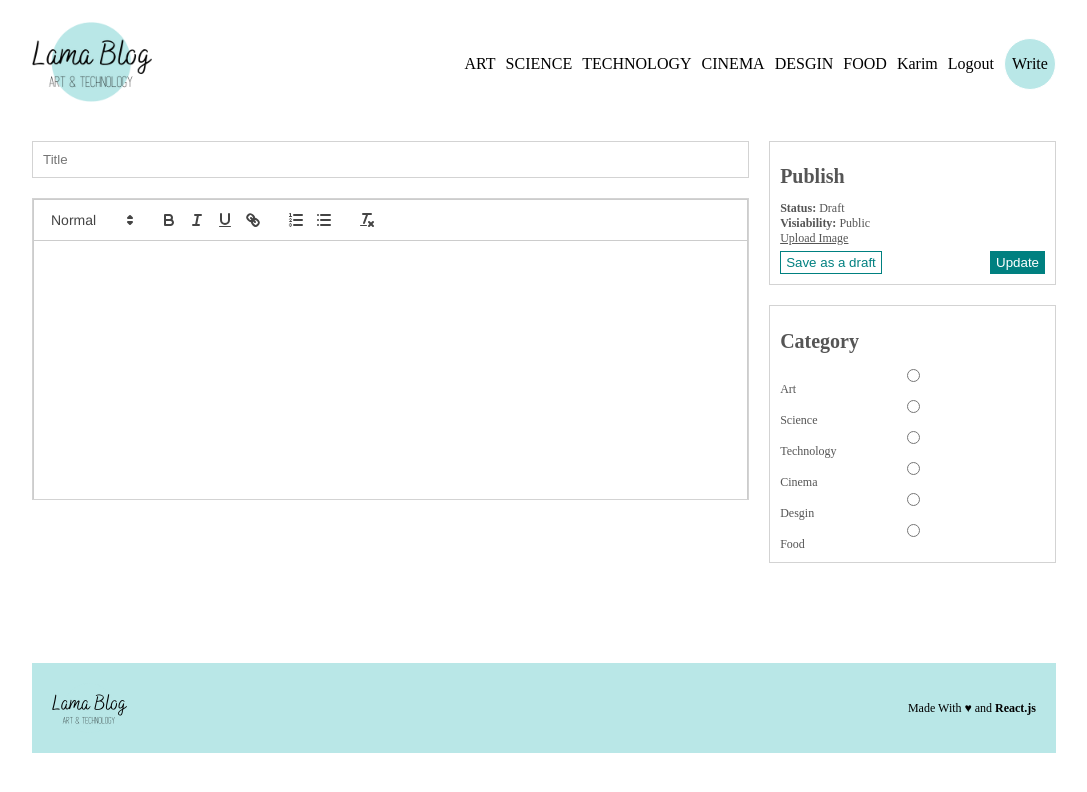
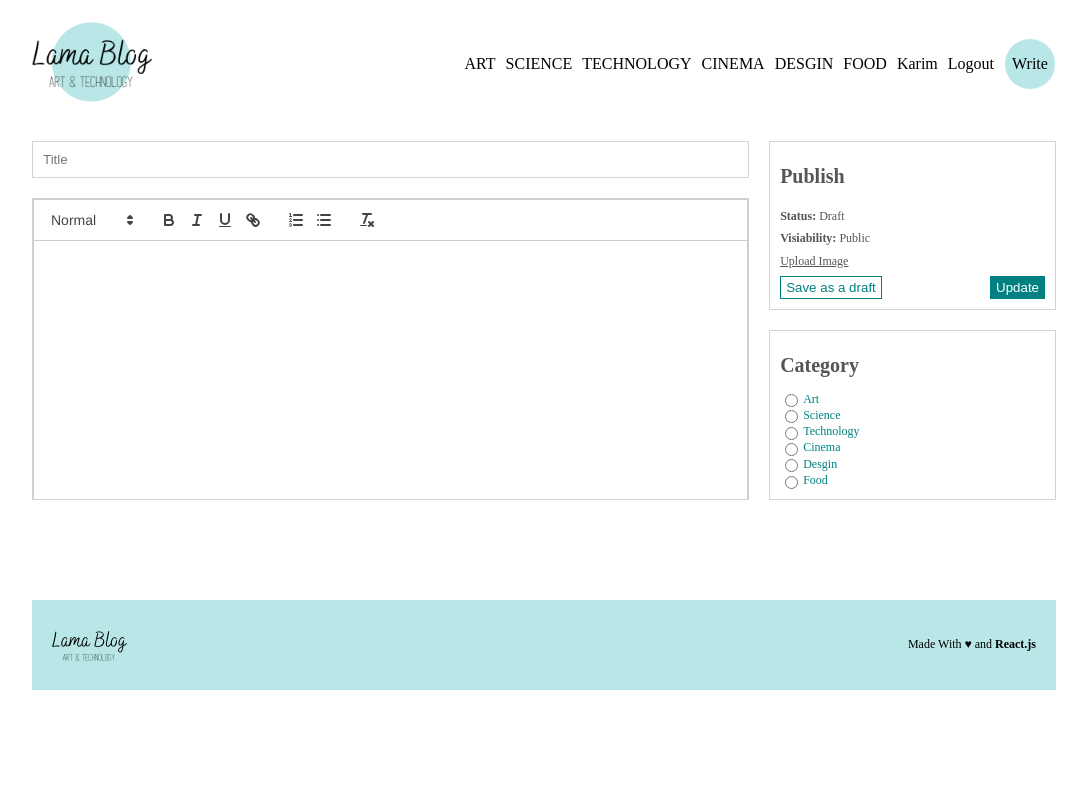
Before and after one commit to K-Othman/Full-Stack-Blog-App, a React (Create React App) app in the folder client/: page /write in a window 1280 px wide. Shown: the top 792 px of the page, without its empty margins (96-1183 px from the left). Built offline with nearby package versions, Linux system fonts and the light colour scheme.

Commit message:
finished styling the writing page

```diff
--- a/client/src/pages/Write.jsx
+++ b/client/src/pages/Write.jsx
@@ -42,23 +42,30 @@ const Write = () => {
         </div>
         <div className="item">
           <h1>Category</h1>
+          <div className="cat">
             <input type="radio" name="cat" id="art" value="art" />
             <label htmlFor="art">Art</label>
-
+          </div>
+          <div className="cat">
             <input type="radio" name="cat" id="science" value="science" />
             <label htmlFor="science">Science</label>
-
+          </div>
+          <div className="cat">
             <input type="radio" name="cat" id="technology" value="technology" />
             <label htmlFor="technology">Technology</label>
-
+          </div>
+          <div className="cat">
             <input type="radio" name="cat" id="cinema" value="cinema" />
             <label htmlFor="cinema">Cinema</label>
-
+          </div>
+          <div className="cat">
             <input type="radio" name="cat" id="desgin" value="desgin" />
             <label htmlFor="desgin">Desgin</label>
-
+          </div>
+          <div className="cat">
             <input type="radio" name="cat" id="food" value="food" />
             <label htmlFor="food">Food</label>
+          </div>
         </div>
       </div>
     </div>
--- a/client/src/style.scss
+++ b/client/src/style.scss
@@ -345,7 +345,6 @@ $lightGreen: #b9e7e7;
         .buttons {
           display: flex;
           justify-content: space-between;
-          margin-top: 5px;
 
           :first-child {
             cursor: pointer;
@@ -362,6 +361,12 @@ $lightGreen: #b9e7e7;
             padding: 3px 5px;
           }
         }
+        .cat {
+          display: flex;
+          align-items: center;
+          gap: 2px;
+          color: teal;
+        }
       }
     }
   }
```
Lines whose indentation alone changed are shown as unchanged.
